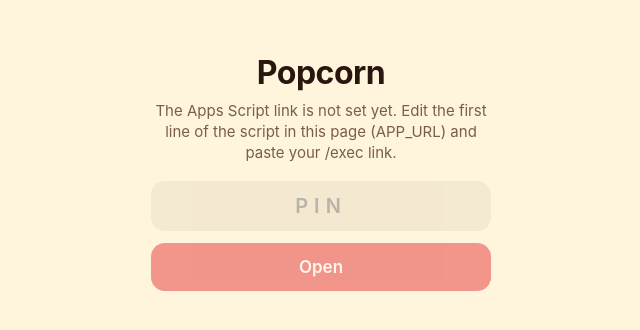
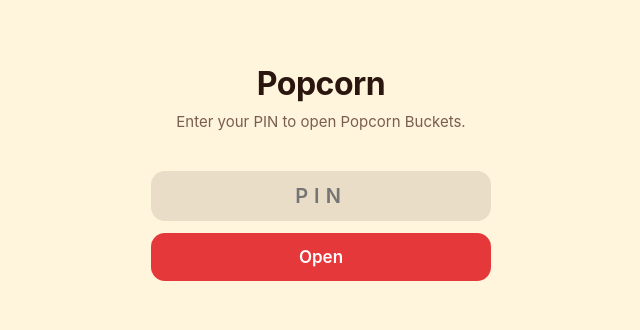
Before and after one commit to dfinch2132/popcorn_bucket_collection, a plain HTML site: page index.html in a window 1280 px wide. Shown: the part 228-558 px from the top of the page, without its empty margins (319-959 px from the left). Drawn offline with Linux system fonts and the light colour scheme.

Commit message:
Update index.html

```diff
--- a/index.html
+++ b/index.html
@@ -64,7 +64,7 @@ ol{text-align:left;color:var(--tx);padding-left:22px;line-height:1.6;font-size:1
 <iframe id="app" title="Popcorn Buckets" allow="fullscreen; autoplay; encrypted-media; picture-in-picture" allowfullscreen></iframe>
 
 <script>
-var APP_URL = '';  // paste your Popcorn Buckets Apps Script /exec link between the quotes (the only line you need to edit)
+var APP_URL = 'https://script.google.com/macros/s/AKfycbx0IfykTi0d_7XuRtpbsWz02PuAdJWBqrFqZEODpQdUXI_MXIpzoj7WvNDefrxdhGH-/exec';  // paste your Popcorn Buckets Apps Script /exec link between the quotes (the only line you need to edit)
 (function(){
   var ifr=document.getElementById('app'), pinp=document.getElementById('pinp'), instp=document.getElementById('instp');
   var pm=document.getElementById('pm'), pi=document.getElementById('pi'), pb=document.getElementById('pb'), pf=document.getElementById('pf');
```
